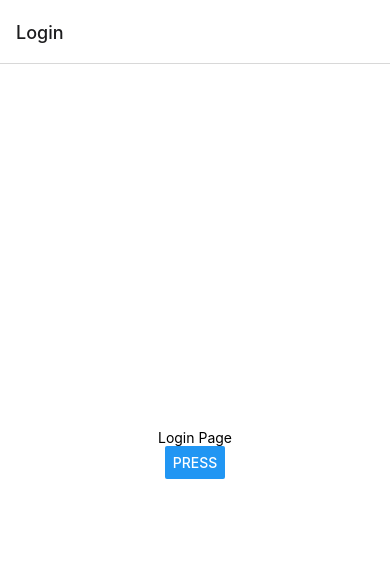
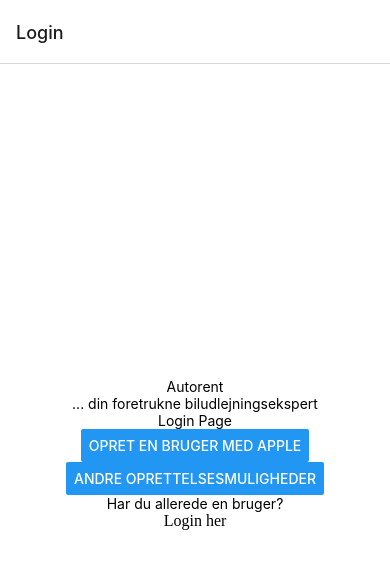
Before and after one commit to Autowinto/MobileSoftApp, a React Native app: screen /Login in a window 390 px wide. Shown: the top 568 px of the page. Built offline with nearby package versions, Linux system fonts and the light colour scheme.

Commit message:
added basic content to login page

```diff
--- a/views/Login.tsx
+++ b/views/Login.tsx
@@ -3,8 +3,20 @@ import { View, Text, StyleSheet, Button } from "react-native"
 export default function Login({ navigation }) {
   return (
     <View style={styles.container}>
+      <Text>Autorent</Text>
+      <Text>... din foretrukne biludlejningsekspert</Text>
       <Text>Login Page</Text>
-      <Button title="Press" onPress={() => navigation.navigate("Details")} />
+      <Button
+        title="Opret en bruger med Apple"
+        onPress={() => navigation.navigate("Details")}
+      />
+      <Button
+        title="Andre oprettelsesmuligheder"
+        onPress={() => navigation.navigate("Details")}
+      />
+
+      <Text>Har du allerede en bruger?</Text>
+      <a>Login her</a>
     </View>
   )
 }
```
